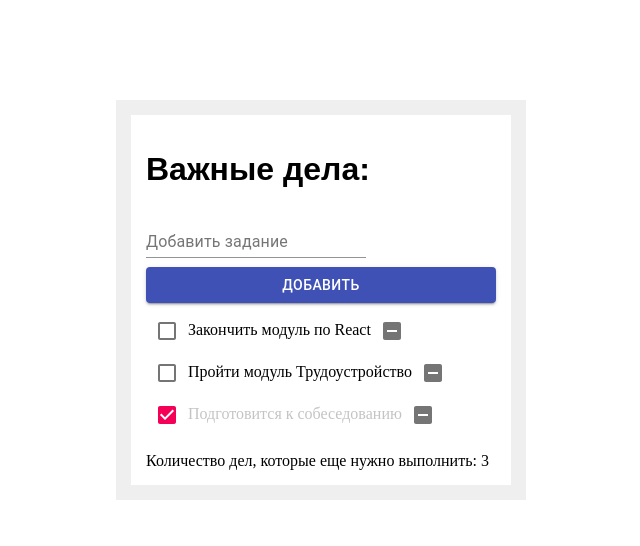
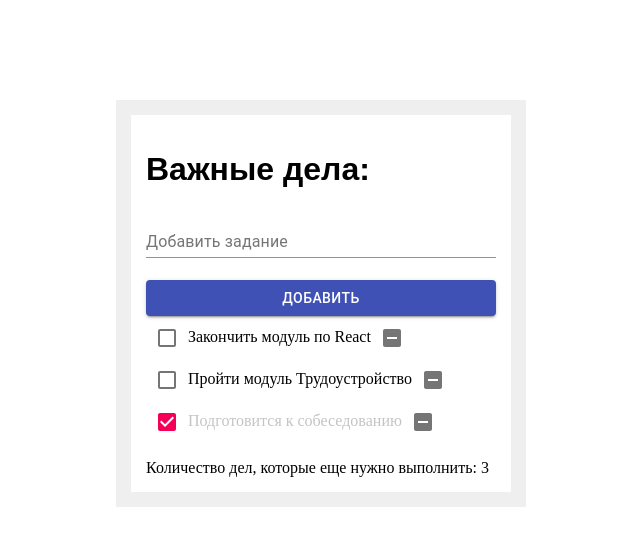
Before and after one commit to WebHeroSchool/todo-react, a React (Create React App) app: page / in a window 1280 px wide. Shown: the top 546 px of the page, without its empty margins (319-959 px from the left). Built offline with nearby package versions, Linux system fonts and the light colour scheme.

Commit message:
helperText

```diff
--- a/src/components/App/App.js
+++ b/src/components/App/App.js
@@ -24,7 +24,8 @@ class App extends React.Component {
       }
     ],
     count: 3,
-    error: false
+    error: false,
+    helperText: ""
   };
 
   onClickDone = (id) => {
@@ -59,10 +60,14 @@ class App extends React.Component {
           }
         ],
         count: state.count + 1,
-        error: false
+        error: false,
+        helperText: ""
       }));
     } else {
-        this.setState((state) => ({error: true}));
+        this.setState((state) => ({
+          error: true,
+          helperText: "Пустое поле"
+        }));
       }
     };
 
@@ -72,6 +77,7 @@ class App extends React.Component {
         <InputItem
         onClickAdd={this.onClickAdd}
         error={this.state.error}
+        helperText={this.state.helperText}
         />
         <ItemList
           tasks={this.state.tasks}
--- a/src/components/InputItem/InputItem.js
+++ b/src/components/InputItem/InputItem.js
@@ -22,16 +22,21 @@ class InputItem extends React.Component {
     const {onClickAdd} = this.props;
 
     return (<div>
+      <div className={styles.textDiv}>
         <TextField
+          className={styles.textField}
           id="standard-search"
           label="Добавить задание"
           type="search"
+          fullWidth
+          helperText={this.props.helperText}
           error={this.props.error}
           value={this.state.inputValue}
           onChange={(event) => {
             this.setState({ inputValue: event.target.value.toUpperCase() });
           }}
         />
+      </div>
       <Button
         variant='contained'
         color='primary'
--- a/src/components/InputItem/InputItem.module.css
+++ b/src/components/InputItem/InputItem.module.css
@@ -1,3 +1,11 @@
 .btn {
-  top: 9px;
+  top: 15px;
 }
+
+.textField {
+  padding-bottom: 10px;
+}
+
+.textDiv {
+  height: 55px;
+}
```
Lines whose indentation alone changed are shown as unchanged.
